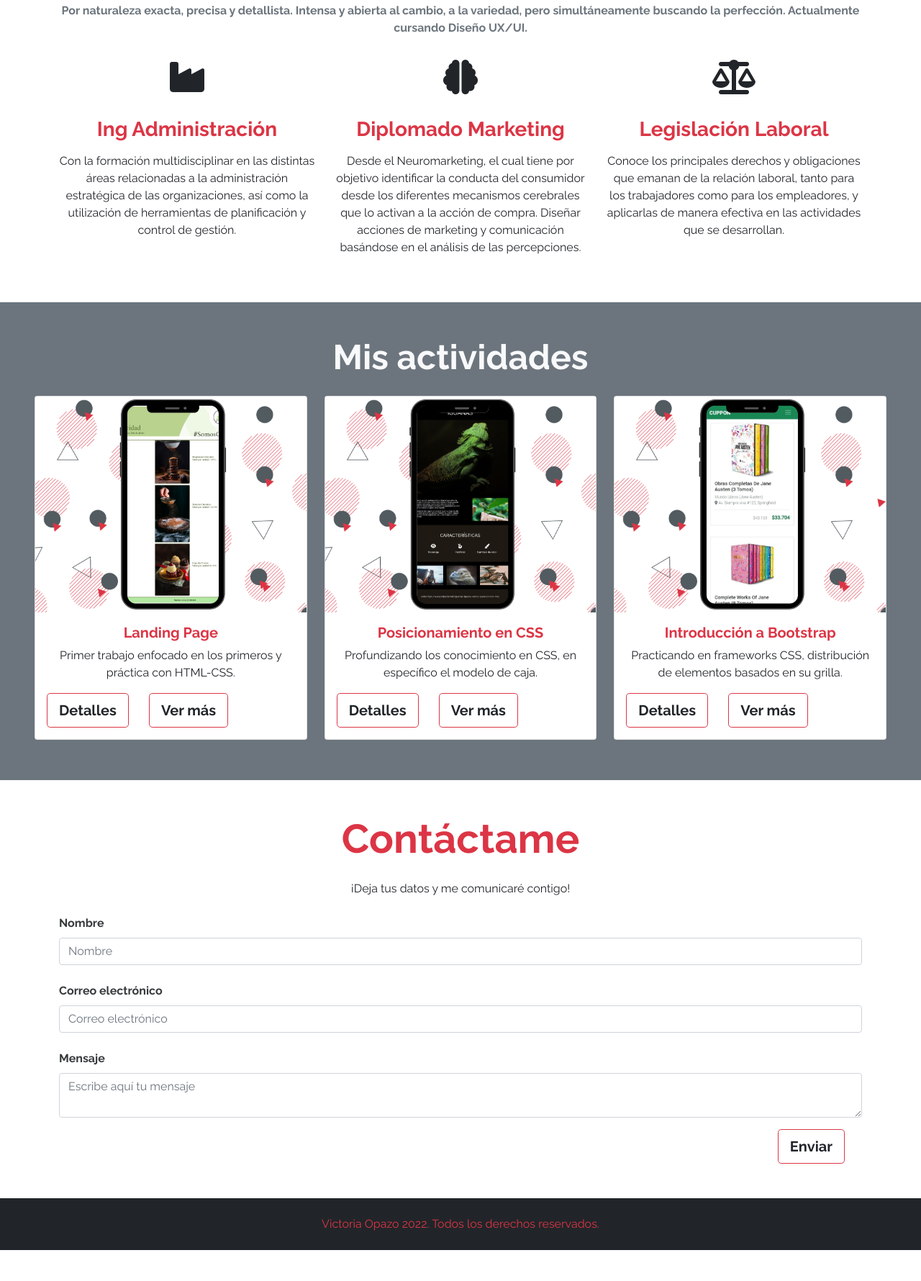
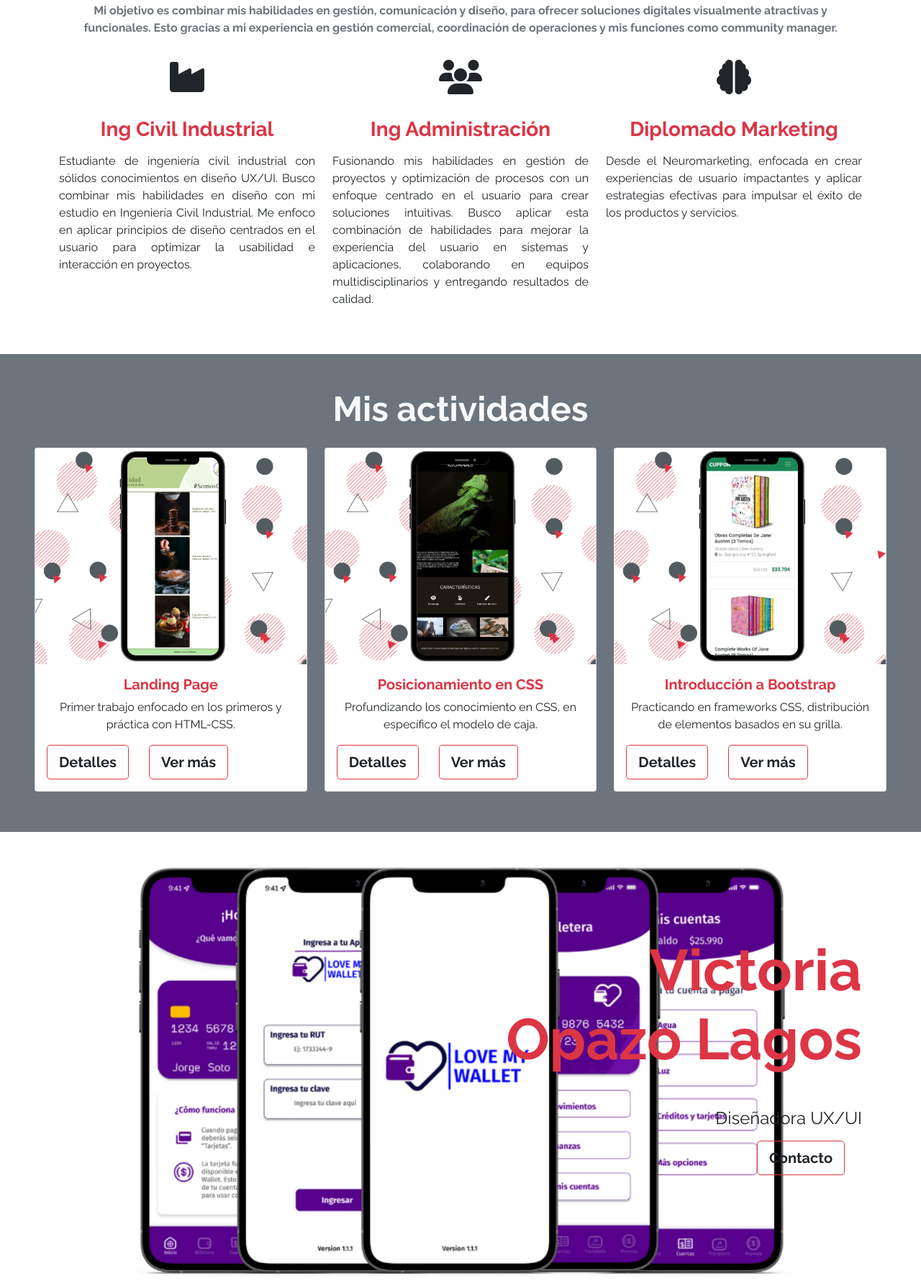
Before and after one commit to VicaOpazo/Portafolio, a plain HTML site: page index.html in a window 1280 px wide. Shown: the part 759-2539 px from the top of the page at 72% size. Before the commit the page ends 2496 px from the top, so only its background shows below. Drawn offline with nearby package versions, Linux system fonts and the light colour scheme.

Commit message:
Actualización1.2

```diff
--- a/assets/css/estilos.css
+++ b/assets/css/estilos.css
@@ -13,6 +13,13 @@ body {
   background-repeat: no-repeat;
   background-size: contain;
   background-position: left;
+}
+/* Figma Section */
+#Figma-Section {
+  background-image: url("../img/LMW.png");
+  background-repeat: no-repeat;
+  background-size: contain;
+  background-position: center;
 }
 /* Mis trabajos */
 
@@ -40,3 +47,6 @@ body {
   }
 
 }
+.texto-justificado{
+  text-align: justify;
+  }
--- a/index.html
+++ b/index.html
@@ -56,7 +56,7 @@
                    Victoria  <br> Opazo Lagos
                 </h1>
                 <h4 class="my-3 text-dark">
-                   Diseñador UX/UI (En proceso).
+                   Diseñadora UX/UI
                 </h4>
                 <div class="mb-5 pb-5">
                     <button class="btn btn-lg btn-outline-danger text-dark fw-bold me-4">Contacto</button>
@@ -67,28 +67,28 @@
     <section id="Acerca-de-mi" class="container text-center my-5">
         <h2 class="display-3 fw-bold my-2 text-danger">Acerca de mi</h2>
         <p class="my-3 fw-bold text-secondary">
-            Por naturaleza exacta, precisa y detallista. Intensa y abierta al cambio, a la variedad, pero simultáneamente buscando la perfección. Actualmente cursando Diseño UX/UI.
+            Mi objetivo es combinar mis habilidades en gestión, comunicación y diseño, para ofrecer soluciones digitales visualmente atractivas y funcionales. Esto gracias a mi experiencia en gestión comercial, coordinación de operaciones y mis funciones como community manager.
         </p>
         <div class="row">
             <div class="col-12 col-md-4">
                 <i class="fa-solid fa-industry fa-3x my-3"></i>
+                <h3 class="my-3 fw-bold text-danger"> Ing Civil Industrial </h3>
+                <p class="texto-justificado" class="my-3">
+                    Estudiante de ingeniería civil industrial con sólidos conocimientos en diseño UX/UI. Busco combinar mis habilidades en diseño con mi estudio en Ingeniería Civil Industrial. Me enfoco en aplicar principios de diseño centrados en el usuario para optimizar la usabilidad e interacción en proyectos.
+                </p>
+            </div>
+            <div class="col-12 col-md-4">
+                <i class="fa-solid fa-users fa-3x my-3"></i>
                 <h3 class="my-3 fw-bold text-danger"> Ing Administración </h3>
-                <p class="my-3">
-                    Con la formación multidisciplinar en las distintas áreas relacionadas a la administración estratégica de las organizaciones, así como la utilización de herramientas de planificación y control de gestión.
+                <p class="texto-justificado" class="my-3">
+                    Fusionando mis habilidades en gestión de proyectos y optimización de procesos con un enfoque centrado en el usuario para crear soluciones intuitivas. Busco aplicar esta combinación de habilidades para mejorar la experiencia del usuario en sistemas y aplicaciones, colaborando en equipos multidisciplinarios y entregando resultados de calidad.
                 </p>
             </div>
             <div class="col-12 col-md-4">
                 <i class="fa-solid fa-brain fa-3x my-3"></i>
                 <h3 class="my-3 fw-bold text-danger">Diplomado Marketing</h3>
-                <p class="my-3">
-                    Desde el Neuromarketing, el cual tiene por objetivo identificar la conducta del consumidor desde los diferentes mecanismos cerebrales que lo activan a la acción de compra. Diseñar acciones de marketing y comunicación basándose en el análisis de las percepciones.
-                </p>
-            </div>
-            <div class="col-12 col-md-4">
-                <i class="fa-solid fa-scale-balanced fa-3x my-3"></i>
-                <h3 class="my-3 fw-bold text-danger"> Legislación Laboral </h3>
-                <p class="my-3">
-                    Conoce los principales derechos y obligaciones que emanan de la relación laboral, tanto para los trabajadores como para los empleadores, y aplicarlas de manera efectiva en las actividades que se desarrollan.
+                <p class="texto-justificado" class="my-3">
+                    Desde el Neuromarketing, enfocada en crear experiencias de usuario impactantes y aplicar estrategias efectivas para impulsar el éxito de los productos y servicios.
                 </p>
             </div>
         </div>
@@ -137,6 +137,21 @@
             </div>
         </div>
     </section>
+    <section id="Figma-Section" class="text-light text-end py-5 mt-5">
+        <div class="container">
+            <div class="ms-auto col-12 col-md-7 ">
+                <h1 class="display-1 fw-bold my-5 text-danger">
+                   Victoria  <br> Opazo Lagos
+                </h1>
+                <h4 class="my-3 text-dark">
+                   Diseñadora UX/UI
+                </h4>
+                <div class="mb-5 pb-5">
+                    <button class="btn btn-lg btn-outline-danger text-dark fw-bold me-4">Contacto</button>
+                </div>
+            </div>
+        </div>
+    </section>
     <section id="Contacto" class="container my-5">
         <h2 class="display-4 fw-bold text-center text-danger my-4">Contáctame</h2>
         <p class="text-center my-4 d-none d-md-block"> ¡Deja tus datos y me comunicaré contigo! </p>
@@ -159,7 +174,7 @@
         </form>
     </section>
     <footer class="bg-dark text-center text-danger p-4">
-        <p class="mb-0">Victoria Opazo 2022. Todos los derechos reservados.</p>
+        <p class="mb-0">Victoria Opazo 2023. Todos los derechos reservados.</p>
     </footer>
 </body>
 
```
Also changed, not shown: assets/img/LMW.png (added).
